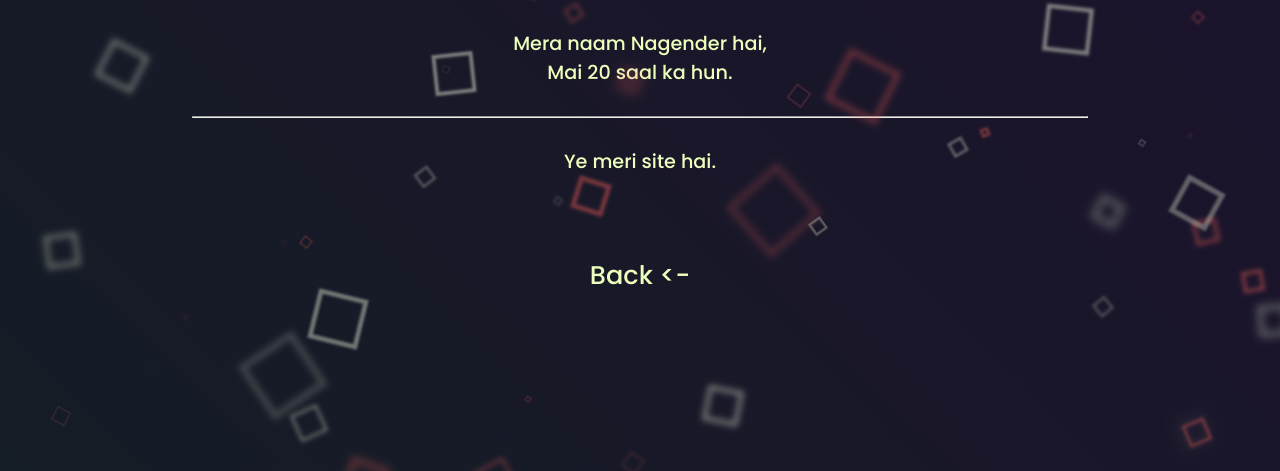
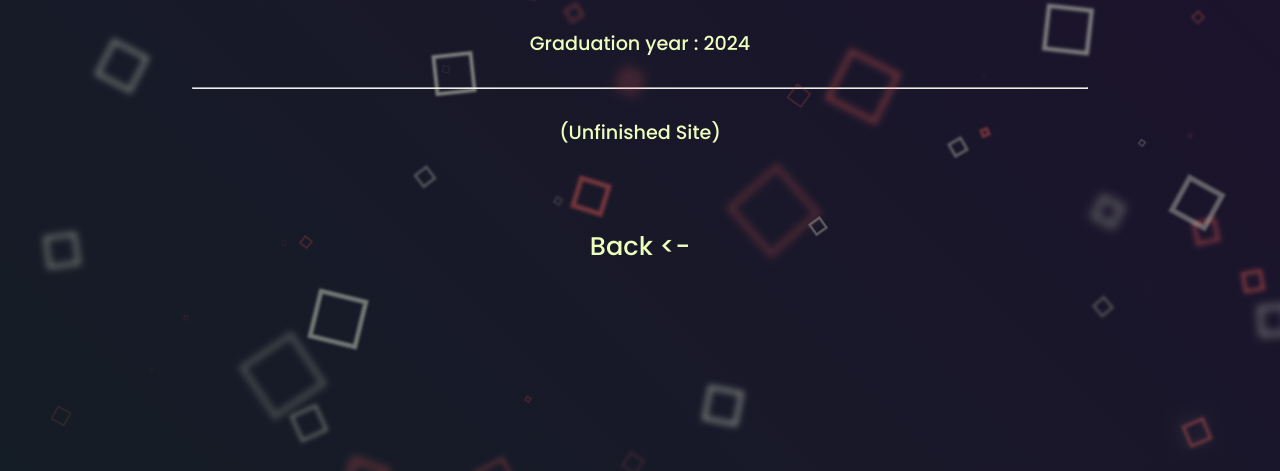
Before and after one commit to Nagender456/nagender456.github.io, a plain HTML site: page about.html in a window 1280 px wide. Shown: the part 329-800 px from the top of the page. Drawn offline with Linux system fonts and the light colour scheme.

```diff
--- a/about.html
+++ b/about.html
@@ -19,7 +19,7 @@
 			</div>
 		</div>
 		<div class="text-section third-entrance">
-			Mera naam Nagender hai, <br> Mai 20 saal ka hun. <br><br> <hr> <br> Ye meri site hai.
+			Graduation year : 2024 <br><br> <hr> <br> (Unfinished Site)
 		</div>
 		<a class="nav-button third-entrance back-button" href="index.html">Back <-</a>
 	</div>
--- a/css/style.css
+++ b/css/style.css
@@ -232,10 +232,6 @@
 	display: inline;
 }
 
-body {
-}
-
-
 .background-particle-down {
 	position: fixed;
 	opacity: 0;
```
Also changed, not shown: contact.html (+1 -1 lines), work.html (+1 -1 lines).
